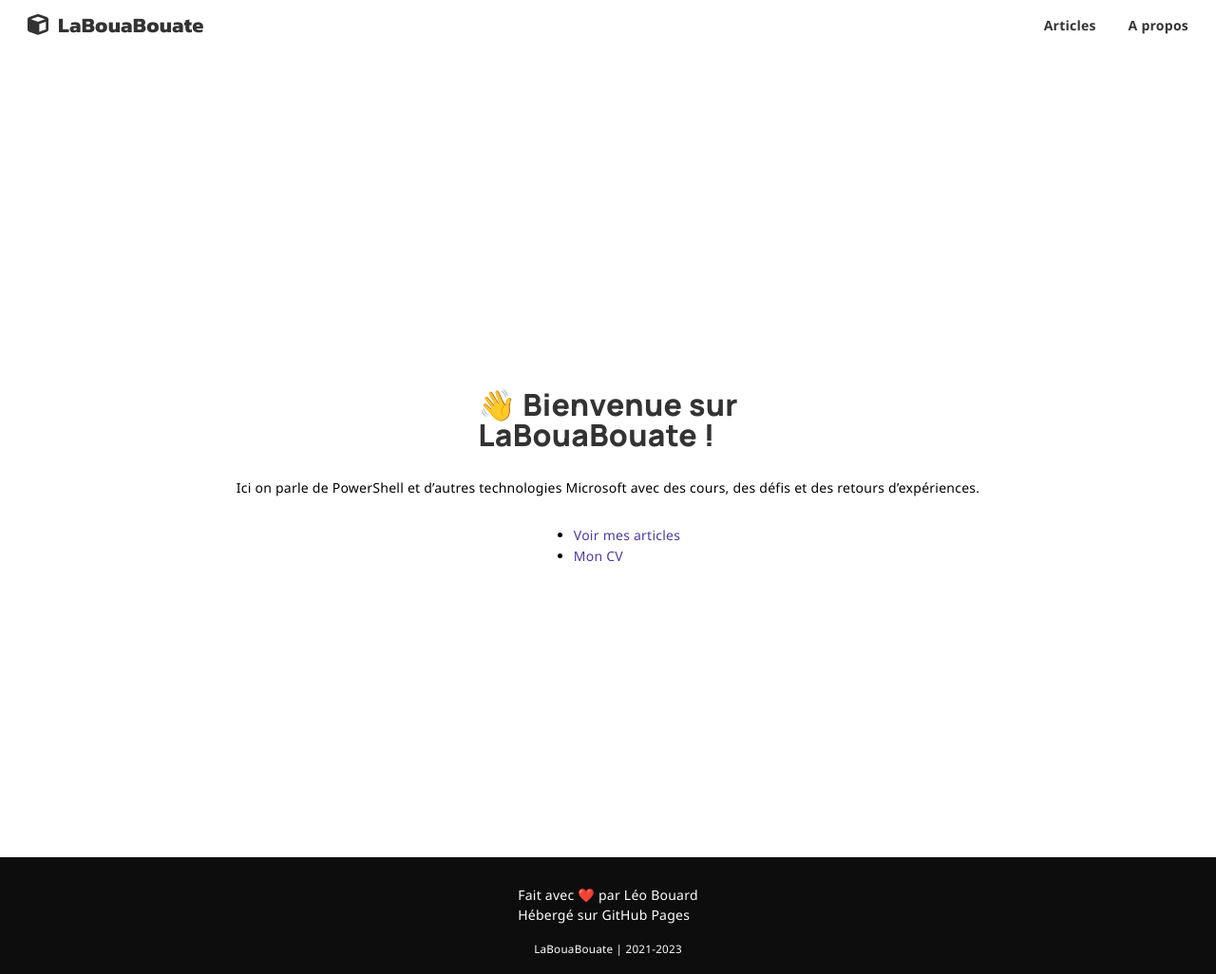
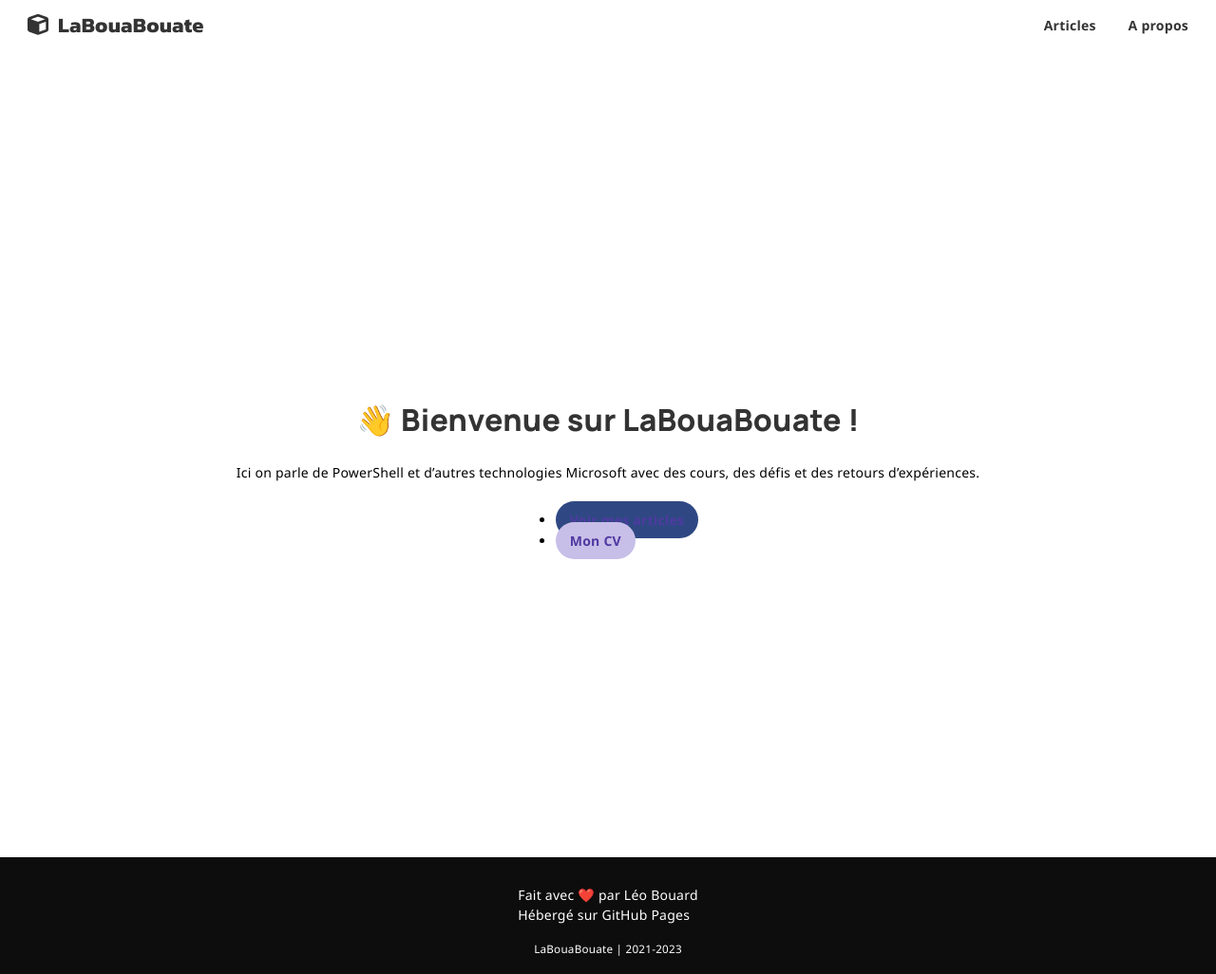
Before and after one commit to leobouard/leobouard.github.io, a Jekyll site: the page built from index.md, in a window 1280 px wide. Shown: the whole page at 95% size. Built offline with Jekyll 4.4.1, drawn with Linux system fonts in a browser that asks for light colours; nearby versions of some CDN libraries; some web fonts are replaced; our own code applies the rules of GitHub Pages for plain Markdown files.

Commit message:
Ajout de CSS

```diff
--- a/assets/css/homepage.scss
+++ b/assets/css/homepage.scss
@@ -10,6 +10,28 @@ main {
     min-height: 100vh;
 }
 
+h1 {
+    font-size: 50px;
+    text-align: center
+}
+
+ul > li > a {
+    font-weight: bold;
+    margin: 5px 0px;
+    padding: 10px 15px;
+    transition: all 100ms ease-in-out;
+    text-decoration: none;
+    border-radius: 30px;
+}
+
+ul > li:first-child > a {
+    background: var(--primary);
+}
+
+ul > li:last-child > a {
+    background: var(--secondary);
+}
+
 footer {
     padding: 15px 0px;
 }
--- a/index.md
+++ b/index.md
@@ -4,7 +4,7 @@ title: "Accueil"
 description: "Blog technique sur PowerShell et les technologies Microsoft pour l'administration système"
 ---
 
-# 👋 Bienvenue sur<br>LaBouaBouate !
+# 👋 Bienvenue sur LaBouaBouate !
 
 Ici on parle de PowerShell et d'autres technologies Microsoft avec des cours, des défis et des retours d'expériences.
 
```
